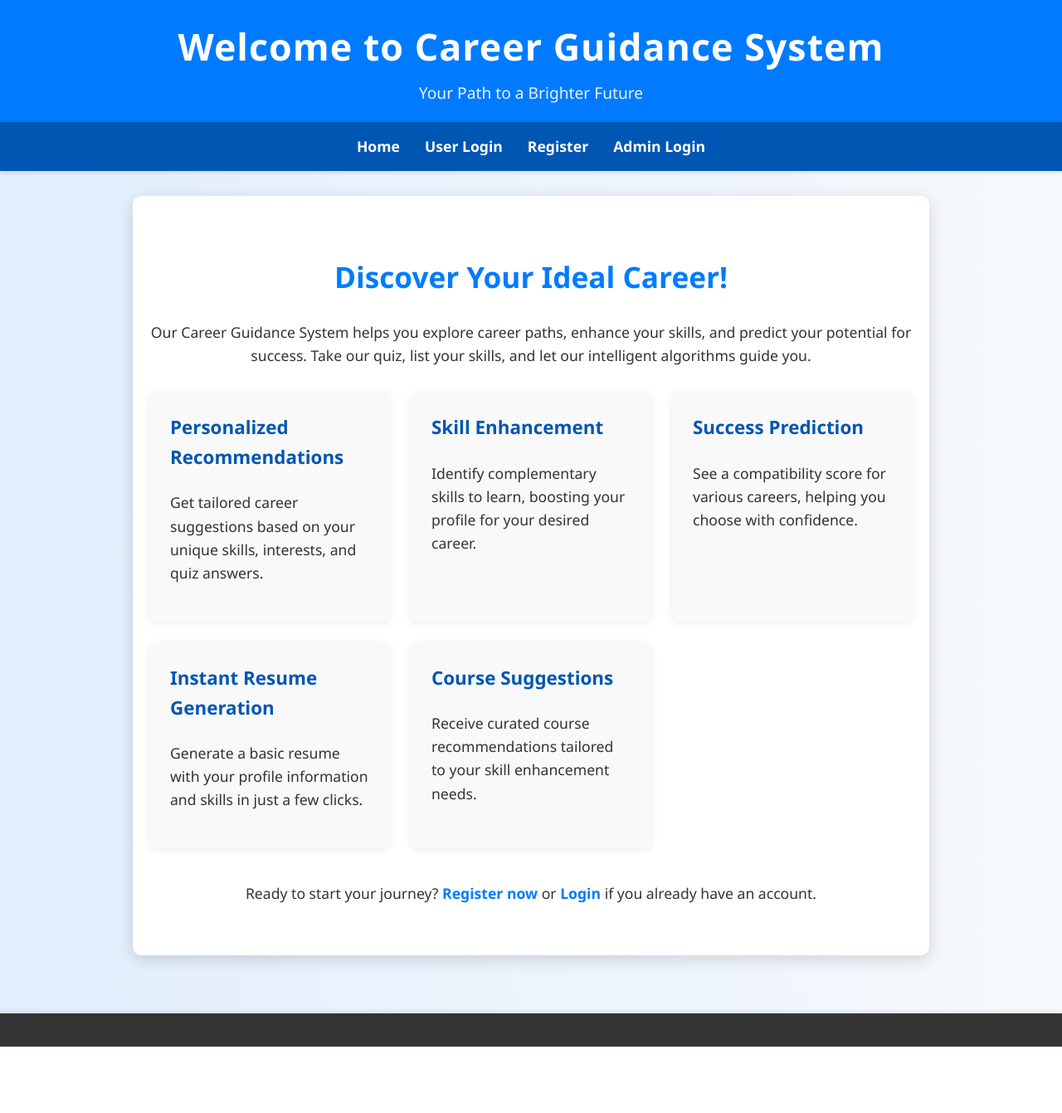
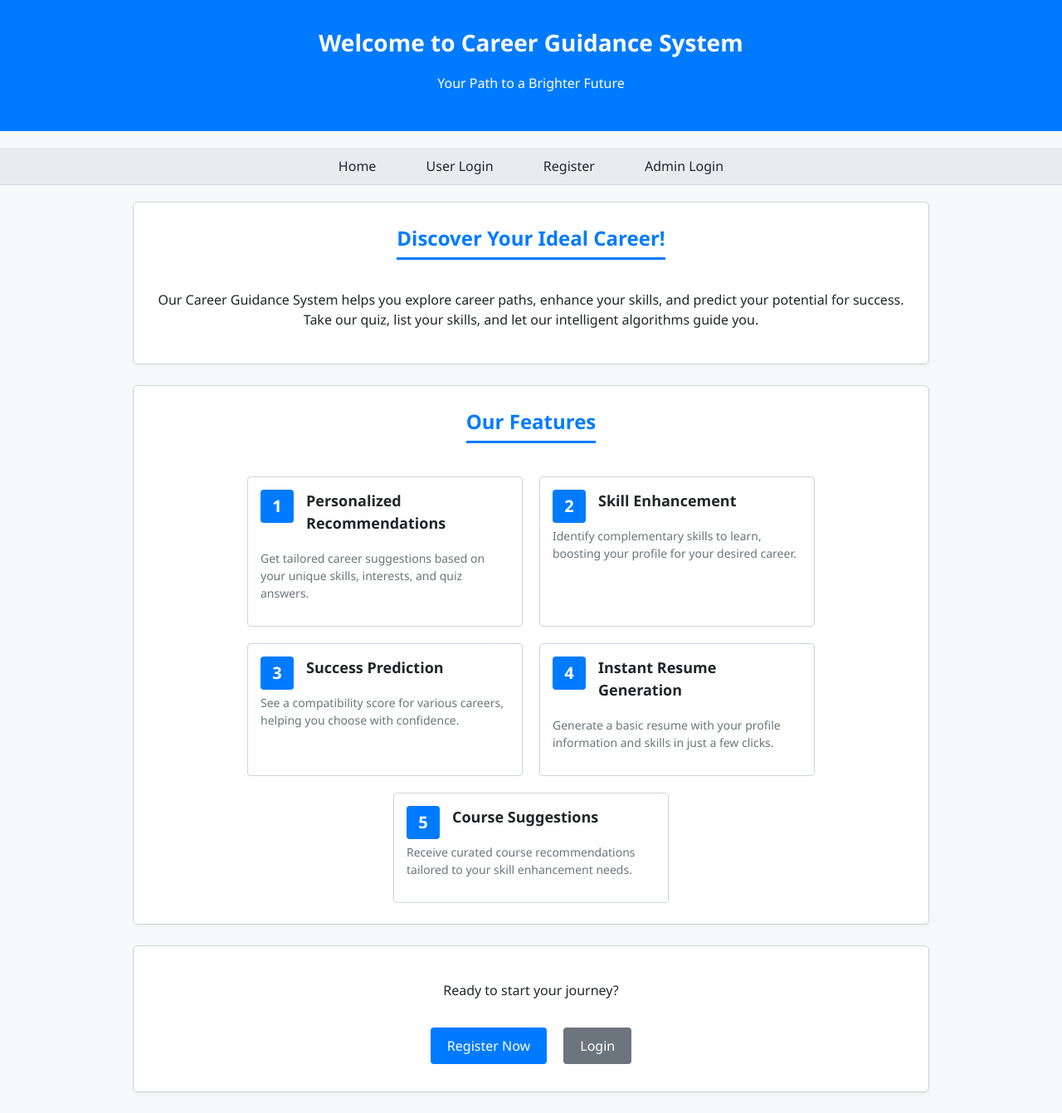
Before and after one commit to bishalranjit0606/CareerGuidanceSystem, a PHP site: page / in a window 1280 px wide. Shown: the whole page at 83% size. Before the commit the page ends 1261 px from the top, so only its background shows below. Run offline with PHP 8.4, Linux system fonts and the light colour scheme.

Commit message:
fixed index.php

```diff
--- a/index.php
+++ b/index.php
@@ -1,66 +1,53 @@
-<?php
-// index.php (UPDATED)
-session_start();
-
-// Check if user is already logged in and redirect to their respective dashboard
-if (isset($_SESSION['user_id'])) {
-    if ($_SESSION['role'] == 'admin') {
-        header('Location: admin/dashboard.php');
-    } else {
-        header('Location: user/dashboard.php');
-    }
-    exit;
-}
-?>
 <!DOCTYPE html>
 <html lang="en">
 <head>
     <meta charset="UTF-8" />
-    <meta name="viewport" content="width=device-width, initial-scale=1" />
+    <meta name="viewport" content="width=device-width, initial-scale=1.0" />
     <title>Career Guidance System</title>
-    <link rel="stylesheet" href="assets/css/style.css" />
     <style>
+        /* Define a simple color palette */
+        :root {
+            --primary-color: #007bff; /* A simple, professional blue */
+            --secondary-color: #6c757d; /* Standard grey */
+            --background-light: #f8f9fa; /* Off-white for body */
+            --background-medium: #e9ecef; /* Light grey for sections/navbar */
+            --text-dark: #212529;
+            --border-color: #ced4da;
+        }
+
+        /* Basic styles */
         body {
-            font-family: 'Segoe UI', Tahoma, Geneva, Verdana, sans-serif;
-            background: linear-gradient(to right, #e2eefd, #f6f9fc);
-            /* Soft gradient background */
-            color: #333;
-            line-height: 1.6;
+            font-family: 'Segoe UI', Tahoma, Geneva, Verdana, sans-serif; /* Slightly better font */
+            background-color: var(--background-light);
+            color: var(--text-dark);
+            line-height: 1.5;
             margin: 0;
             padding: 0;
-            display: flex;
-            flex-direction: column;
-            min-height: 100vh;
         }
 
+        /* Header */
         .header {
-            background-color: #007bff;
+            background-color: var(--primary-color);
             color: white;
-            /* This sets the default text color for the header */
-            padding: 20px 0;
+            padding: 30px 10px;
+            margin-bottom: 20px;
             text-align: center;
-            box-shadow: 0 2px 5px rgba(0, 0, 0, 0.1);
         }
 
-        .header h1 {
+        h1 {
+            font-size: 28px;
             margin: 0;
-            font-size: 2.8em;
-            letter-spacing: 1px;
-            color: white;
-            /* Explicitly setting H1 color to white */
         }
 
         .header p {
-            margin: 5px 0 0;
-            font-size: 1.2em;
-            opacity: 0.9;
+            font-size: 16px;
         }
 
+        /* Navigation */
         .navbar {
-            background-color: #0056b3;
-            /* Darker blue for nav */
-            padding: 10px 0;
-            box-shadow: 0 2px 5px rgba(0, 0, 0, 0.1);
+            background-color: var(--background-medium);
+            border-bottom: 1px solid var(--border-color);
+            padding: 10px;
             text-align: center;
         }
 
@@ -68,85 +55,162 @@ if (isset($_SESSION['user_id'])) {
             list-style: none;
             padding: 0;
             margin: 0;
-            display: flex;
-            justify-content: center;
         }
 
-        .navbar ul li {
+        .navbar li {
+            display: inline;
             margin: 0 15px;
         }
 
-        .navbar ul li a {
-            color: white;
+        .navbar a {
+            color: var(--text-dark);
             text-decoration: none;
-            font-weight: bold;
-            font-size: 1.1em;
-            padding: 5px 0;
-            transition: color 0.3s ease;
+            font-weight: 500;
+            padding: 8px 12px;
+            border: 1px solid transparent;
+            transition: background-color 0.3s, border-color 0.3s;
         }
 
-        .navbar ul li a:hover {
-            color: #cceeff;
-            /* Lighter blue on hover */
+        .navbar a:hover {
+            background-color: white;
+            border: 1px solid var(--primary-color);
+            color: var(--primary-color);
         }
 
+        /* Main Content Layout */
         .main-content {
-            flex-grow: 1;
-            /* Allows content to take up available space */
-            padding: 40px 20px;
             max-width: 960px;
-            margin: 30px auto;
-            background-color: #fff;
-            border-radius: 10px;
-            box-shadow: 0 5px 20px rgba(0, 0, 0, 0.15);
+            margin: 20px auto;
+            padding: 0 20px;
+        }
+
+        .section {
+            background-color: white;
+            padding: 25px;
+            margin-bottom: 25px;
+            border: 1px solid var(--border-color);
+            border-radius: 6px; /* A little rounding */
+            box-shadow: 0 2px 4px rgba(0, 0, 0, 0.05); /* Very light shadow */
             text-align: center;
         }
 
-        .main-content h2 {
-            color: #007bff;
-            font-size: 2.2em;
-            margin-bottom: 25px;
+        h2 {
+            color: var(--primary-color);
+            margin-top: 0;
+            margin-bottom: 20px;
+            border-bottom: 3px solid var(--primary-color);
+            padding-bottom: 5px;
+            display: inline-block;
+            font-size: 24px;
         }
 
-        .main-content p {
-            font-size: 1.1em;
-            margin-bottom: 20px;
-        }
-
+        /* Features Grid - Simple layout using flex for wrapping */
         .features-grid {
-            display: grid;
-            grid-template-columns: repeat(auto-fit, minmax(280px, 1fr));
-            gap: 25px;
-            margin-top: 30px;
+            display: flex;
+            flex-wrap: wrap;
+            justify-content: center;
+            gap: 20px;
+            margin-top: 20px;
         }
 
         .feature-item {
-            background-color: #f9f9f9;
-            padding: 25px;
-            border-radius: 8px;
-            box-shadow: 0 2px 10px rgba(0, 0, 0, 0.08);
+            width: 100%;
+            max-width: 300px;
+            border: 1px solid var(--border-color);
+            padding: 15px;
+            background-color: #fefefe;
+            border-radius: 4px;
             text-align: left;
-            transition: transform 0.2s ease, box-shadow 0.2s ease;
         }
 
-        .feature-item:hover {
-            transform: translateY(-5px);
-            box-shadow: 0 8px 20px rgba(0, 0, 0, 0.15);
+        .feature-icon {
+            display: inline-block;
+            width: 40px;
+            height: 40px;
+            line-height: 40px;
+            text-align: center;
+            background-color: var(--primary-color); /* Colored circle/square */
+            color: white;
+            font-weight: bold;
+            font-size: 20px;
+            border-radius: 4px;
+            float: left;
+            margin-right: 15px;
         }
 
         .feature-item h3 {
-            color: #0056b3;
             margin-top: 0;
-            font-size: 1.4em;
+            font-size: 18px;
+            color: var(--text-dark);
         }
 
+        .feature-item p {
+            font-size: 14px;
+            margin-top: 5px;
+            color: var(--secondary-color);
+        }
+
+        /* Clear float on item */
+        .feature-item::after {
+            content: "";
+            display: table;
+            clear: both;
+        }
+
+        /* CTA Buttons */
+        .cta-buttons {
+            margin-top: 25px;
+        }
+
+        .btn {
+            padding: 10px 20px;
+            text-decoration: none;
+            border: none;
+            cursor: pointer;
+            font-size: 16px;
+            margin: 8px;
+            display: inline-block;
+            border-radius: 4px;
+            transition: background-color 0.3s;
+        }
+
+        .btn-primary {
+            background-color: var(--primary-color);
+            color: white;
+        }
+
+        .btn-primary:hover {
+            background-color: #0056b3; /* Darker blue on hover */
+        }
+
+        .btn-secondary {
+            background-color: var(--secondary-color);
+            color: white;
+        }
+
+        .btn-secondary:hover {
+            background-color: #5a6268; /* Darker grey on hover */
+        }
+
+        /* Footer */
         .footer {
-            background-color: #333;
+            background-color: var(--text-dark);
             color: white;
+            padding: 15px;
+            margin-top: 30px;
+            font-size: 14px;
             text-align: center;
-            padding: 20px 0;
-            margin-top: 40px;
-            box-shadow: 0 -2px 5px rgba(0, 0, 0, 0.1);
+        }
+
+        /* Mobile Adjustments */
+        @media (max-width: 600px) {
+            .feature-item {
+                max-width: 100%;
+            }
+            .navbar li {
+                display: block;
+                margin: 5px 0;
+            }
         }
     </style>
 </head>
@@ -166,44 +230,57 @@ if (isset($_SESSION['user_id'])) {
     </nav>
 
     <main class="main-content">
+        <section class="section hero-section">
             <h2>Discover Your Ideal Career!</h2>
             <p>
                 Our Career Guidance System helps you explore career paths, enhance your skills, and predict your potential for success.
                 Take our quiz, list your skills, and let our intelligent algorithms guide you.
             </p>
+        </section>
 
+        <section class="section">
+            <h2>Our Features</h2>
             <div class="features-grid">
                 <div class="feature-item">
+                    <div class="feature-icon">1</div>
                     <h3>Personalized Recommendations</h3>
                     <p>Get tailored career suggestions based on your unique skills, interests, and quiz answers.</p>
                 </div>
+
                 <div class="feature-item">
+                    <div class="feature-icon">2</div>
                     <h3>Skill Enhancement</h3>
                     <p>Identify complementary skills to learn, boosting your profile for your desired career.</p>
                 </div>
+
                 <div class="feature-item">
+                    <div class="feature-icon">3</div>
                     <h3>Success Prediction</h3>
                     <p>See a compatibility score for various careers, helping you choose with confidence.</p>
                 </div>
+
                 <div class="feature-item">
+                    <div class="feature-icon">4</div>
                     <h3>Instant Resume Generation</h3>
                     <p>Generate a basic resume with your profile information and skills in just a few clicks.</p>
                 </div>
+
                 <div class="feature-item">
+                    <div class="feature-icon">5</div>
                     <h3>Course Suggestions</h3>
                     <p>Receive curated course recommendations tailored to your skill enhancement needs.</p>
                 </div>
             </div>
+        </section>
 
-        <p style="margin-top: 40px;">
-            Ready to start your journey? <a href="register.php" style="color: #007bff; font-weight: bold; text-decoration: none;">Register now</a> or <a href="login.php" style="color: #007bff; font-weight: bold; text-decoration: none;">Login</a> if you already have an account.
-        </p>
-
-
+        <section class="section cta-section">
+            <p>Ready to start your journey?</p>
+            <div class="cta-buttons">
+                <a href="register.php" class="btn btn-primary">Register Now</a>
+                <a href="login.php" class="btn btn-secondary">Login</a>
+            </div>
+        </section>
     </main>
 
-    <footer class="footer">
-
-    </footer>
 </body>
 </html>
```
Also changed, not shown: 3 other files. Lines whose indentation alone changed are shown as unchanged.
